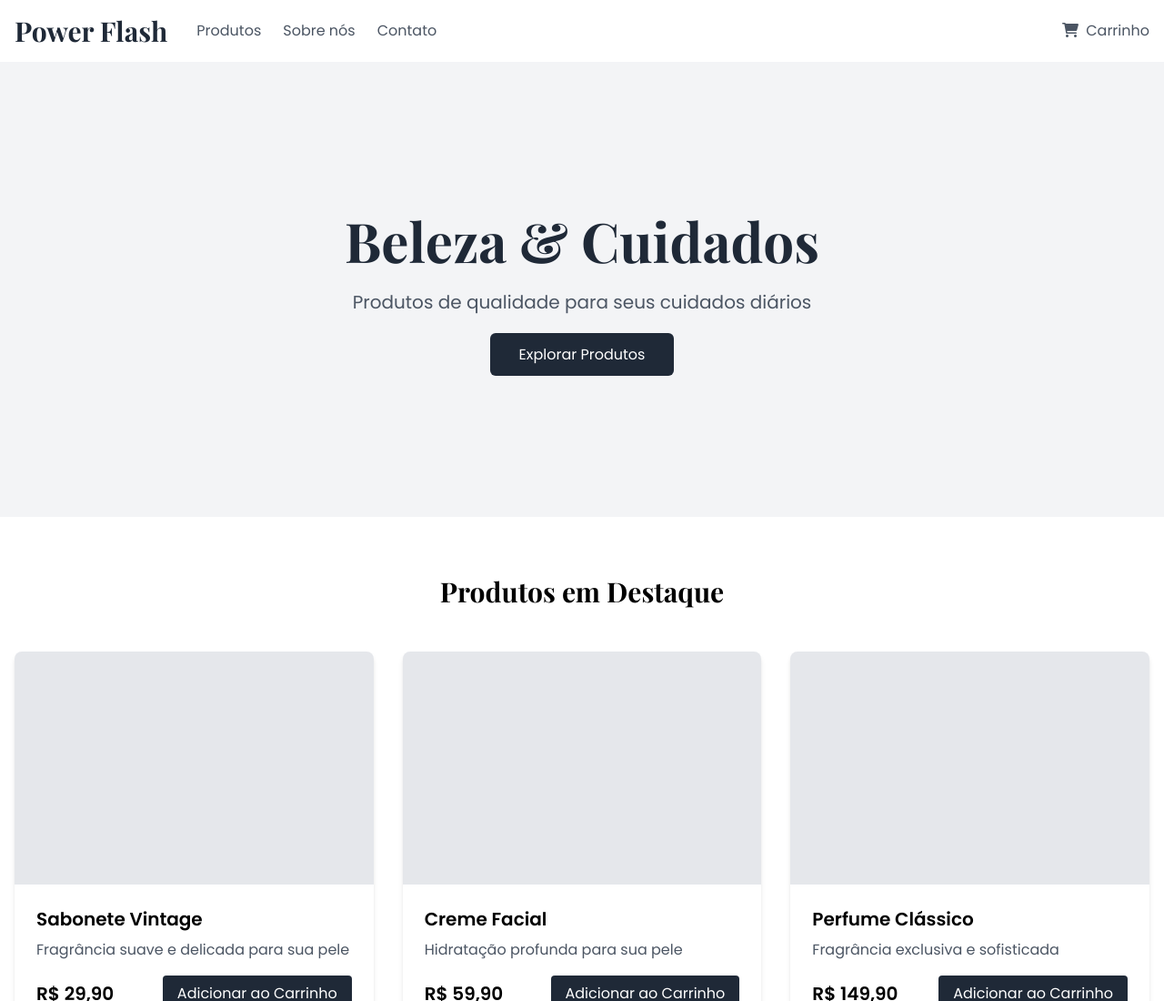
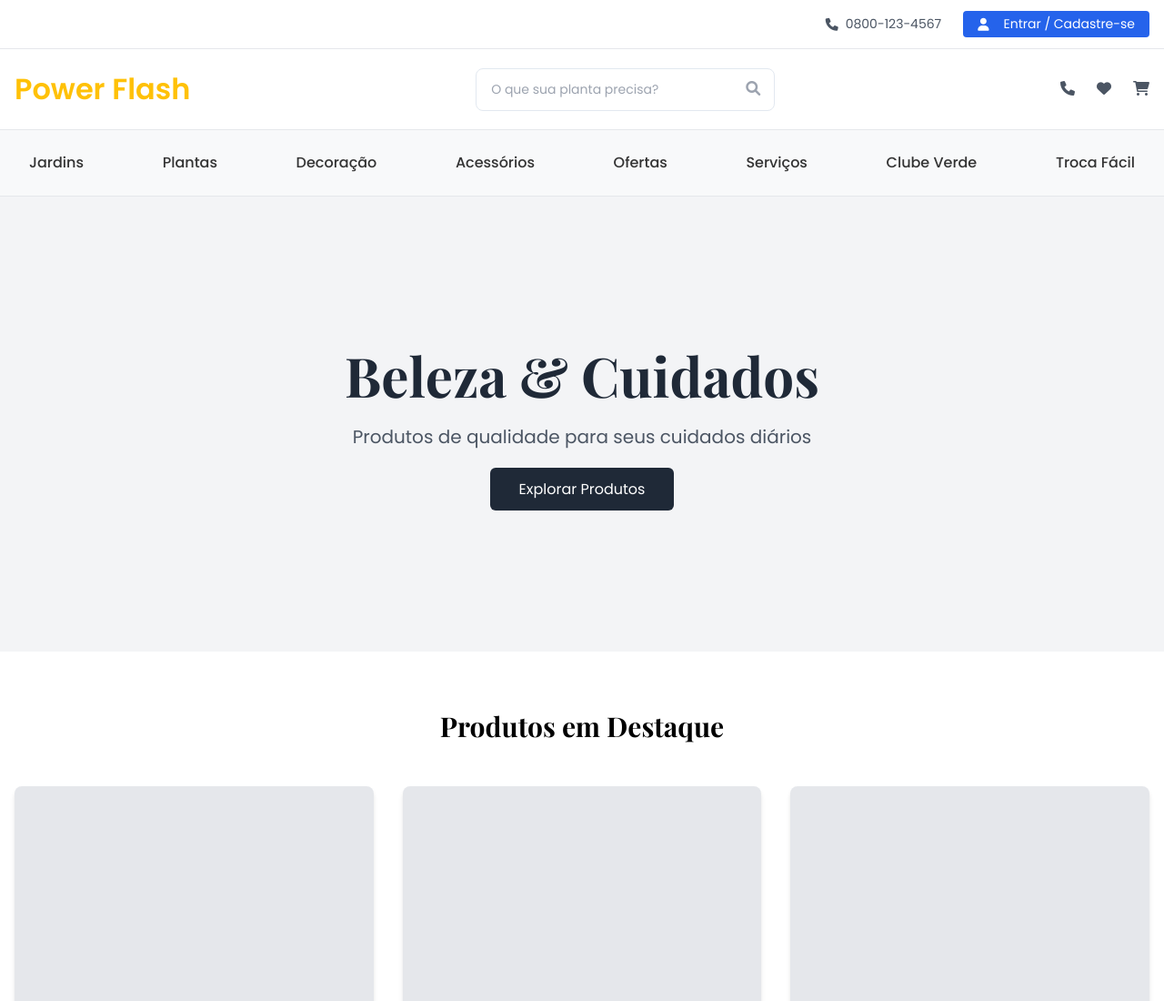
Before and after one commit to Mt-z4/test-site-mobile-app, a website: page granado-clone/index.html in a window 1280 px wide. Shown: the top 1100 px of the page at 91% size. Drawn offline with nearby package versions, Linux system fonts and the light colour scheme.

Commit message:
Add granado-clone/index.html 1750714252650

```diff
--- a/granado-clone/index.html
+++ b/granado-clone/index.html
@@ -12,24 +12,134 @@
 <body class="font-poppins">
     <!-- Header -->
     <header class="bg-white shadow-sm">
-        <div class="container mx-auto px-4 py-4">
-            <nav class="flex items-center justify-between">
-                <div class="flex items-center space-x-8">
-                    <a href="index.html" class="text-3xl font-playfair font-bold text-gray-800">Power Flash</a>
-                    <div class="hidden md:flex space-x-6">
-                        <a href="produtos.html" class="text-gray-600 hover:text-gray-800">Produtos</a>
-                        <a href="sobre.html" class="text-gray-600 hover:text-gray-800">Sobre nós</a>
-                        <a href="contato.html" class="text-gray-600 hover:text-gray-800">Contato</a>
+        <!-- Top Bar -->
+        <div class="top-bar">
+            <div class="container mx-auto px-4">
+                <div class="flex justify-end items-center space-x-6">
+                    <a href="tel:0800-123-4567" class="text-gray-600 hover:text-gray-800">
+                        <i class="fas fa-phone"></i>
+                        <span>0800-123-4567</span>
+                    </a>
+                    <button class="bg-blue-600 hover:bg-blue-700 text-white px-4 py-1 rounded flex items-center">
+                        <i class="fas fa-user mr-2"></i>
+                        <span>Entrar / Cadastre-se</span>
+                    </button>
+                </div>
+            </div>
+        </div>
+
+        <!-- Main Header -->
+        <div class="main-header">
+            <div class="container mx-auto px-4">
+                <div class="flex items-center justify-between">
+                    <!-- Logo -->
+                    <a href="index.html" class="logo">Power Flash</a>
+
+                    <!-- Search Bar -->
+                    <div class="search-container">
+                        <input type="text"
+                               placeholder="O que sua planta precisa?"
+                               class="search-input">
+                        <button class="search-button">
+                            <i class="fas fa-search"></i>
+                        </button>
+                    </div>
+
+                    <!-- Icons -->
+                    <div class="flex items-center space-x-6">
+                        <a href="tel:0800-123-4567" class="text-gray-600 hover:text-gray-800">
+                            <i class="fas fa-phone"></i>
+                        </a>
+                        <button class="text-gray-600 hover:text-gray-800">
+                            <i class="fas fa-heart"></i>
+                        </button>
+                        <a href="carrinho.html" class="text-gray-600 hover:text-gray-800 relative">
+                            <i class="fas fa-shopping-cart"></i>
+                            <span class="cart-counter hidden absolute -top-2 -right-2 bg-blue-600 text-white text-xs rounded-full w-5 h-5 flex items-center justify-center">0</span>
+                        </a>
                     </div>
                 </div>
-                <div class="flex items-center space-x-4">
-                    <a href="carrinho.html" class="text-gray-600 hover:text-gray-800">
-                        <i class="fas fa-shopping-cart"></i>
-                        <span class="ml-1">Carrinho</span>
-                    </a>
+            </div>
+        </div>
+
+        <!-- Navigation Menu -->
+        <nav class="nav-menu">
+            <div class="container mx-auto">
+                <!-- Mobile Menu Button -->
+                <div class="md:hidden px-4">
+                    <button class="mobile-menu-button" aria-label="Menu" aria-expanded="false">
+                        <i class="fas fa-bars"></i>
+                    </button>
                 </div>
-            </nav>
-        </div>
+
+                <!-- Desktop Menu -->
+                <ul class="hidden md:flex justify-between items-center py-3 px-4">
+                    <li class="group relative">
+                        <a href="#" class="nav-link">Jardins</a>
+                    </li>
+                    <li class="group relative">
+                        <a href="#" class="nav-link">Plantas</a>
+                    </li>
+                    <li class="group relative">
+                        <a href="#" class="nav-link">Decoração</a>
+                    </li>
+                    <li class="group relative">
+                        <a href="#" class="nav-link">Acessórios</a>
+                        <!-- Submenu -->
+                        <div class="submenu hidden group-hover:block">
+                            <ul>
+                                <li><a href="#">Nutrição</a></li>
+                                <li><a href="#">Vasos</a></li>
+                                <li><a href="#">Enfeites</a></li>
+                                <li class="group/sub">
+                                    <a href="#" class="flex items-center justify-between">
+                                        Cuidados
+                                        <i class="fas fa-chevron-right text-xs ml-2"></i>
+                                    </a>
+                                    <!-- Sub-submenu -->
+                                    <div class="group-hover/sub:block hidden">
+                                        <ul>
+                                            <li><a href="#">Suplementos</a></li>
+                                            <li><a href="#">Irrigadores</a></li>
+                                            <li><a href="#">Adubos</a></li>
+                                            <li><a href="#">Limpeza</a></li>
+                                        </ul>
+                                    </div>
+                                </li>
+                                <li><a href="#">Saúde</a></li>
+                                <li><a href="#">Explorar Tudo</a></li>
+                            </ul>
+                        </div>
+                    </li>
+                    <li class="group relative">
+                        <a href="#" class="nav-link">Ofertas</a>
+                    </li>
+                    <li class="group relative">
+                        <a href="#" class="nav-link">Serviços</a>
+                    </li>
+                    <li class="group relative">
+                        <a href="#" class="nav-link">Clube Verde</a>
+                    </li>
+                    <li class="group relative">
+                        <a href="#" class="nav-link">Troca Fácil</a>
+                    </li>
+                </ul>
+
+                <!-- Mobile Menu -->
+                <div class="mobile-menu hidden">
+                    <ul class="py-2">
+                        <li><a href="#">Jardins</a></li>
+                        <li><a href="#">Plantas</a></li>
+                        <li><a href="#">Decoração</a></li>
+                        <li><a href="#">Acessórios</a></li>
+                        <li><a href="#">Ofertas</a></li>
+                        <li><a href="#">Serviços</a></li>
+                        <li><a href="#">Clube Verde</a></li>
+                        <li><a href="#">Troca Fácil</a></li>
+                    </ul>
+                </div>
+            </div>
+        </nav>
     </header>
 
     <!-- Main Banner -->
```
